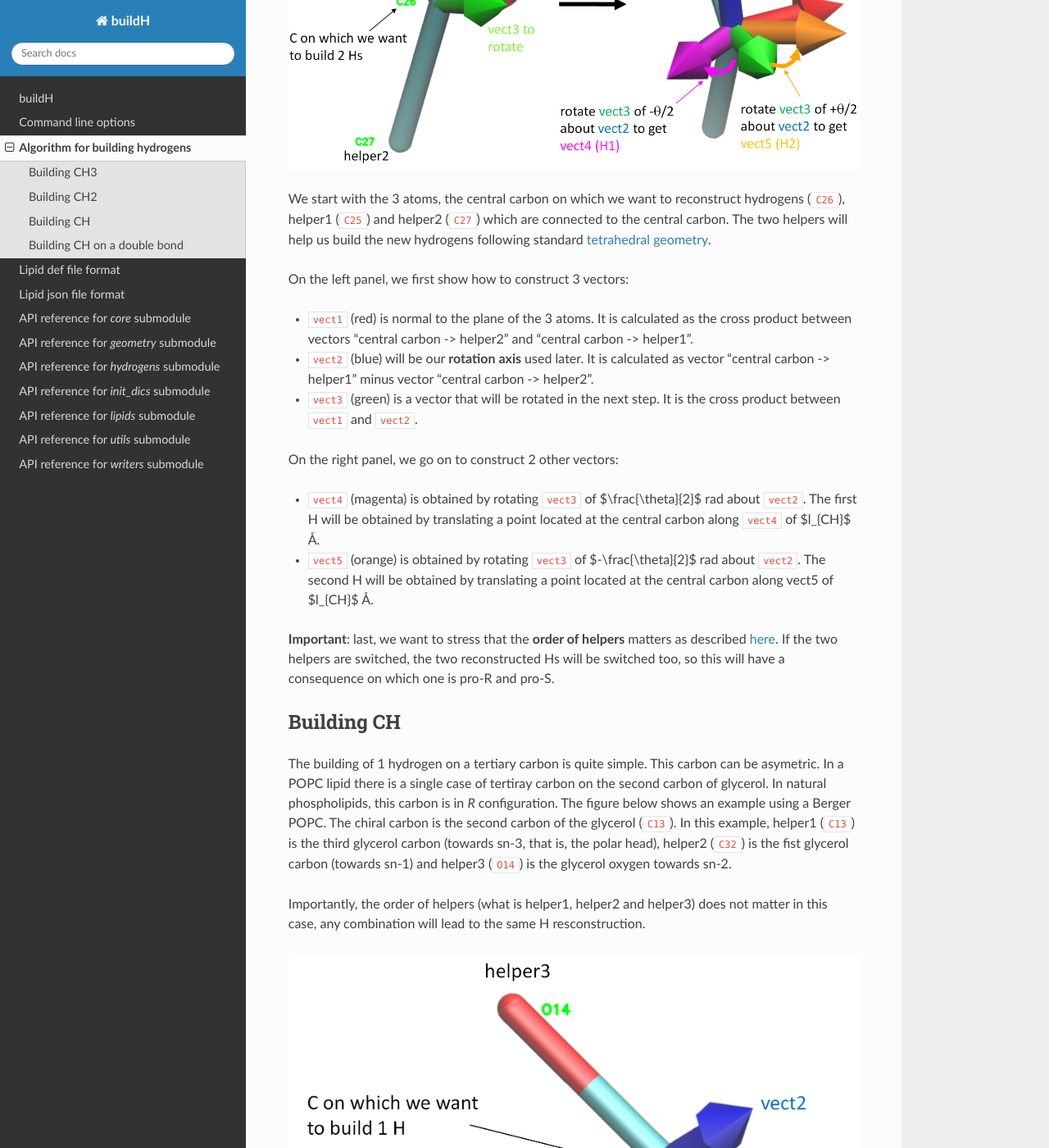
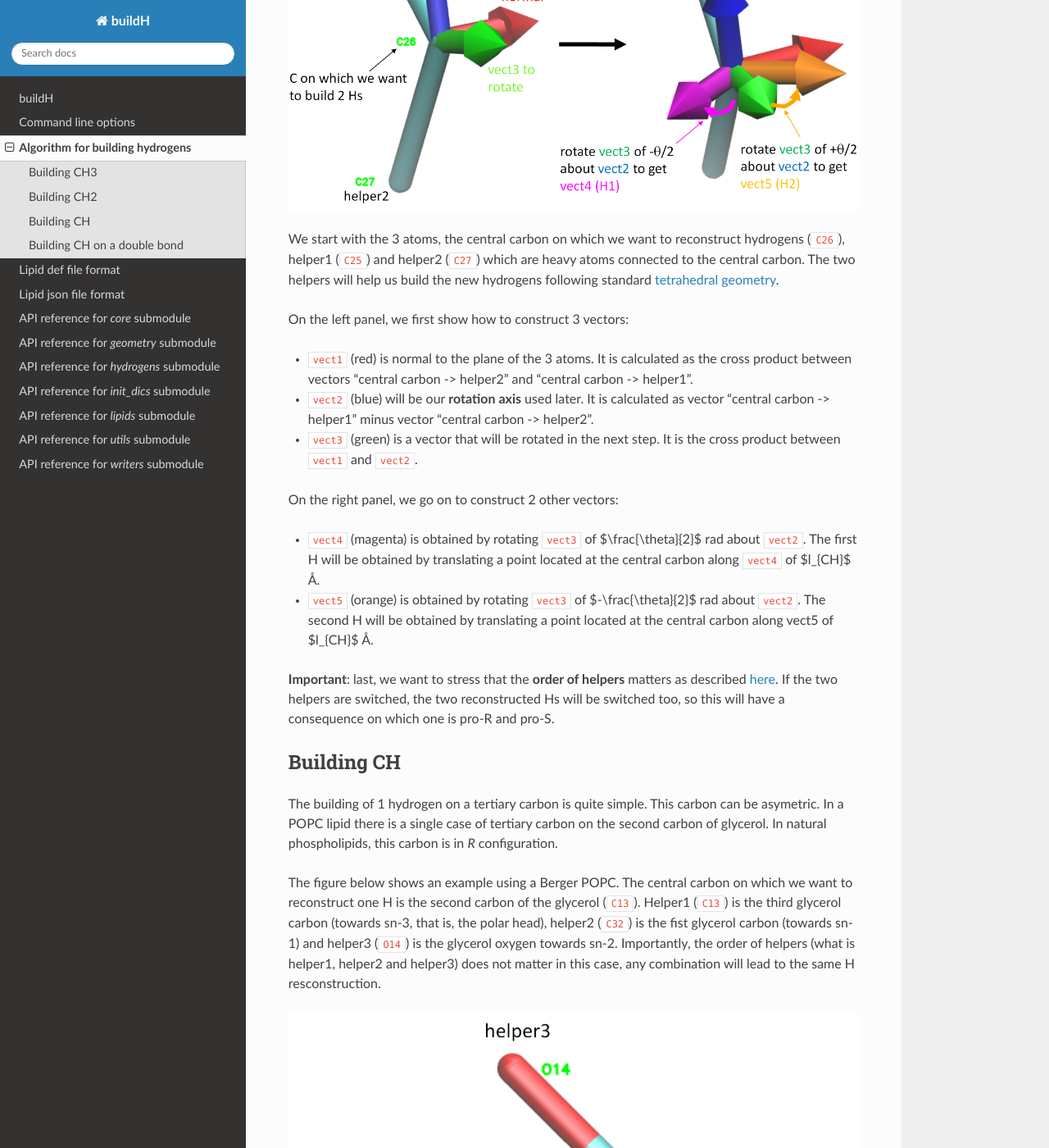
Before and after one commit to patrickfuchs/buildH, a Sphinx documentation site: the page built from docs/algorithms_Hbuilding.md, in a window 1280 px wide and 1400 px high, scrolled down 2432 px. Shown: the whole window at 82% size. Built offline with Sphinx 7.4.7 and the Read the Docs theme 2.0.0, drawn with Linux system fonts in a browser that asks for light colours; pages that are not in the unit, such as notebooks, are missing from menus; some of the changed text lies outside the part shown.

Commit message:
Add a few sentences

```diff
--- a/docs/algorithms_Hbuilding.md
+++ b/docs/algorithms_Hbuilding.md
@@ -2,6 +2,7 @@
 
 **buildH** builds hydrogens using general geometric rules which are explained in this document. All the Python functions implementing these reconstructions are written in [`hydrogens.py`](https://github.com/patrickfuchs/buildH/blob/master/buildh/hydrogens.py). These functions are largely inspired from [a code of Jon Kapla](https://github.com/kaplajon/trajman/blob/master/module_trajop.f90#L242) originally written in fortran. All mathematical functions (vector operations, rotations, etc.) are written in [`geometry.py`](https://github.com/patrickfuchs/buildH/blob/master/buildh/hydrogens.py) and accelarated using [Numba](https://numba.pydata.org/). In this page, we use the following conventions:
 
+- the word `helper` describes heavy atoms connected (or not far away) to the carbon on which we reconstruct Hs, their position is used in the process of H reconstruction;
 - all represented vectors are unit vectors;
 - $\theta$ is the [tetrahedral bond angle](https://en.wikipedia.org/wiki/Tetrahedron) which equals arccos(-1/3) rad ~ 1.9106 rad ~ 109.47°;
 - all the angles will be described in rad;
@@ -11,9 +12,9 @@
 
 ## Building CH3
 
-Building a methyl on a primary carbon (`C1`) requires two helpers: i) helper1 (`N4`) is connected to that carbon, ii) helper2 (`C5`) is connected to helper1. As described [here](json_format.md#ch3), helper1 has to be a heavy atom connected to the primary carbon, helper2 is 2 atoms away from the primary carbon. In some cases, there may be multiple choices for helper2 (such as in the CH3s of choline in PC lipids). Any choice is fine, as long as the rule explained here is followed (helper1 connected to the carbon, helper2 is 2 atoms away).
+Building a methyl on a primary carbon (`C1`) requires two helpers: i) helper1 (`N4`) is connected to that carbon, ii) helper2 (`C5`) is connected to helper1. As described [here](json_format.md#ch3), helper1 has to be a heavy atom connected to the primary carbon, helper2 is a heavy atoms 2 atoms away from the primary carbon. In some cases, there may be multiple choices for helper2 (such as in the CH3s of choline in PC lipids). Any choice is fine, as long as the rule explained here is followed (helper1 connected to the carbon, helper2 is 2 atoms away).
 
-We start with the first hydrogen reconstructruction as explained in the figure below.
+We start with the first hydrogen reconstruction as explained in the figure below.
 
 ![CH3_building](img/how_CH3_building1.png)
 
@@ -34,7 +35,7 @@
 
 ![CH2_building](img/how_CH2_building.png)
 
-We start with the 3 atoms, the central carbon on which we want to reconstruct hydrogens (`C26`), helper1 (`C25`) and helper2 (`C27`) which are connected to the central carbon. The two helpers will help us build the new hydrogens following standard [tetrahedral geometry](https://en.wikipedia.org/wiki/Tetrahedral_molecular_geometry).
+We start with the 3 atoms, the central carbon on which we want to reconstruct hydrogens (`C26`), helper1 (`C25`) and helper2 (`C27`) which are heavy atoms connected to the central carbon. The two helpers will help us build the new hydrogens following standard [tetrahedral geometry](https://en.wikipedia.org/wiki/Tetrahedral_molecular_geometry).
 
 On the left panel, we first show how to construct 3 vectors:
 
@@ -51,9 +52,9 @@
 
 ## Building CH
 
-The building of 1 hydrogen on a tertiary carbon is quite simple. This carbon can be asymetric. In a POPC lipid there is a single case of tertiray carbon on the second carbon of glycerol. In natural phospholipids, this carbon is in *R* configuration. The figure below  shows an example using a Berger POPC. The chiral carbon is the second carbon of the glycerol (`C13`). In this example, helper1 (`C13`) is the third glycerol carbon (towards sn-3, that is, the polar head),  helper2 (`C32`) is the fist glycerol carbon (towards sn-1) and helper3  (`O14`) is the glycerol oxygen towards sn-2.
+The building of 1 hydrogen on a tertiary carbon is quite simple. This carbon can be asymetric. In a POPC lipid there is a single case of tertiary carbon on the second carbon of glycerol. In natural phospholipids, this carbon is in *R* configuration.
 
-Importantly, the order of helpers (what is helper1, helper2 and helper3) does not matter in this case, any combination will lead to the same H resconstruction.
+The figure below  shows an example using a Berger POPC. The central carbon on which we want to reconstruct one H is the second carbon of the glycerol (`C13`). Helper1 (`C13`) is the third glycerol carbon (towards sn-3, that is, the polar head),  helper2 (`C32`) is the fist glycerol carbon (towards sn-1) and helper3  (`O14`) is the glycerol oxygen towards sn-2. Importantly, the order of helpers (what is helper1, helper2 and helper3) does not matter in this case, any combination will lead to the same H resconstruction.
 
 ![CH_building](img/how_CH_building.png)
 
```
Also changed, not shown: other parts of docs/algorithms_Hbuilding.md (+1 -1 lines).
